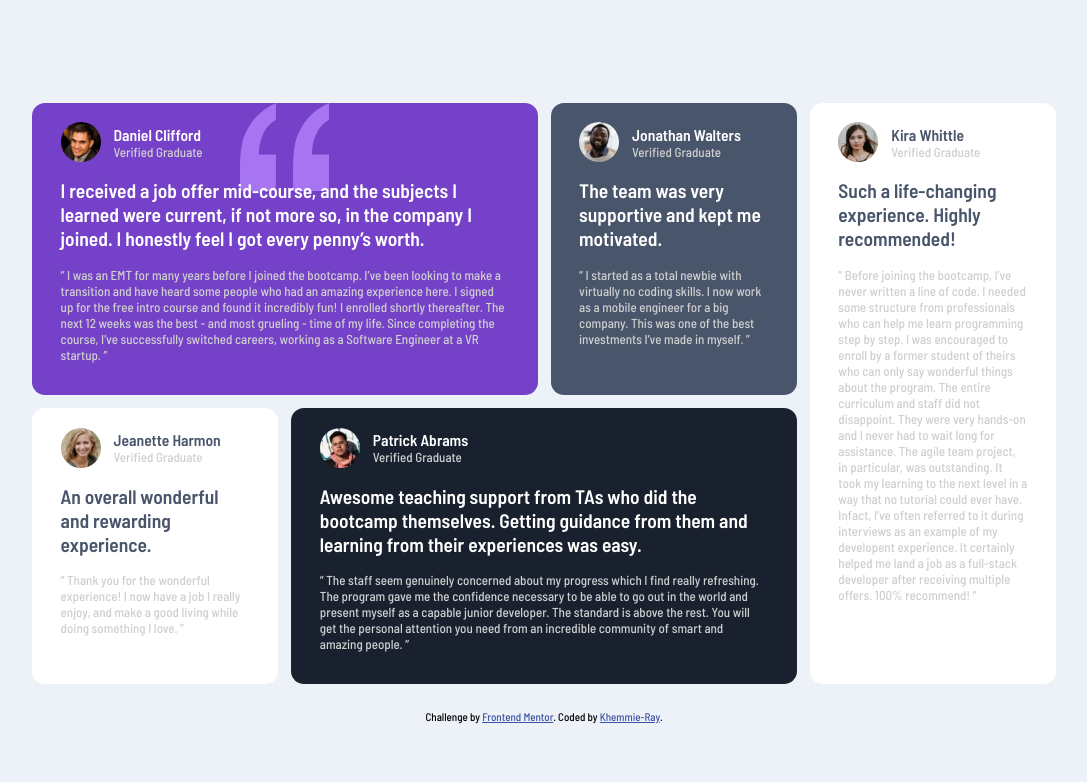
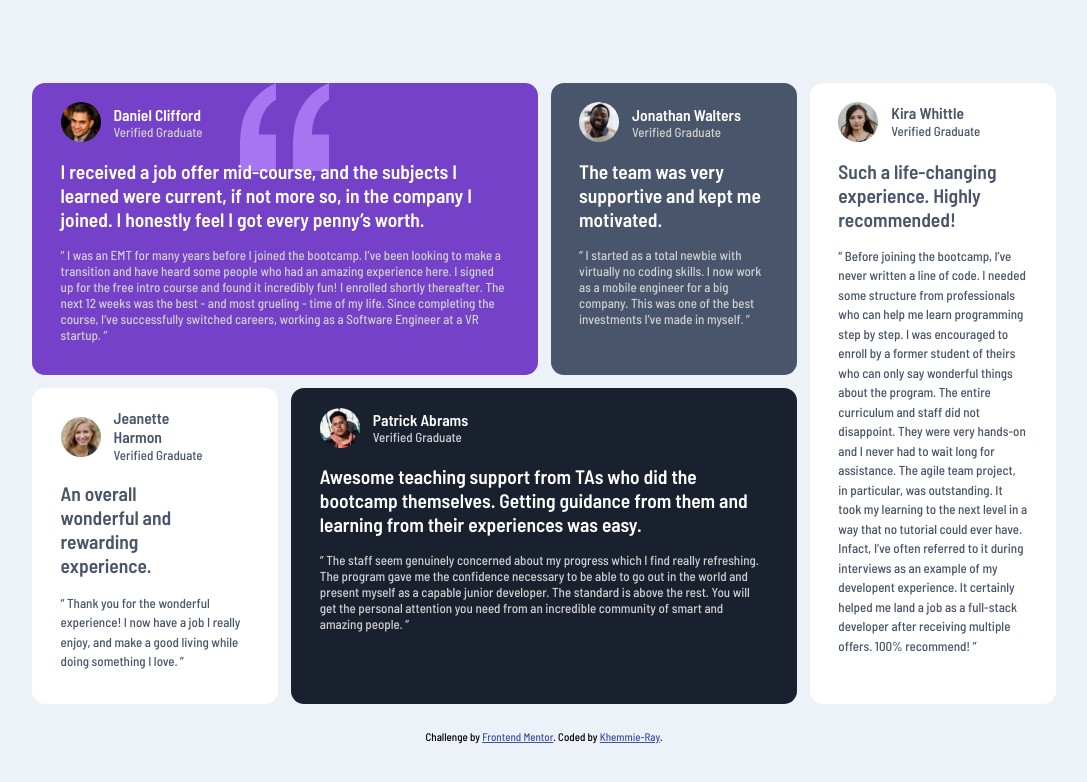
Before and after one commit to Khemmie-Ray/Testimonial-grid-landing-page, a plain HTML site: page index.html in a window 1280 px wide. Shown: the whole page, without its empty margins (96-1183 px from the left). Drawn offline with Linux system fonts and the light colour scheme.

Commit message:
font corrections

```diff
--- a/style.css
+++ b/style.css
@@ -55,6 +55,15 @@ h1, .username h2 {
 
 .testimonial-five, .testimonial-three {
     color: var(--Very-dark-grayish-blue);
+}
+
+.testimonial-five p, .testimonial-three p {
+    color: var(--Very-dark-grayish-blue);
+    line-height: 1.5;
+}
+
+.testimonial-three h2 {
+    width: 80%;
 }
 
 /* ============ Layout ================ */
@@ -144,6 +153,10 @@ main {
         margin-bottom: 1em;
     }
 
+    .testimonial-three h2 {
+        width: 100%;
+    }
+
     footer {
         padding: 2em 0;
     }
```
